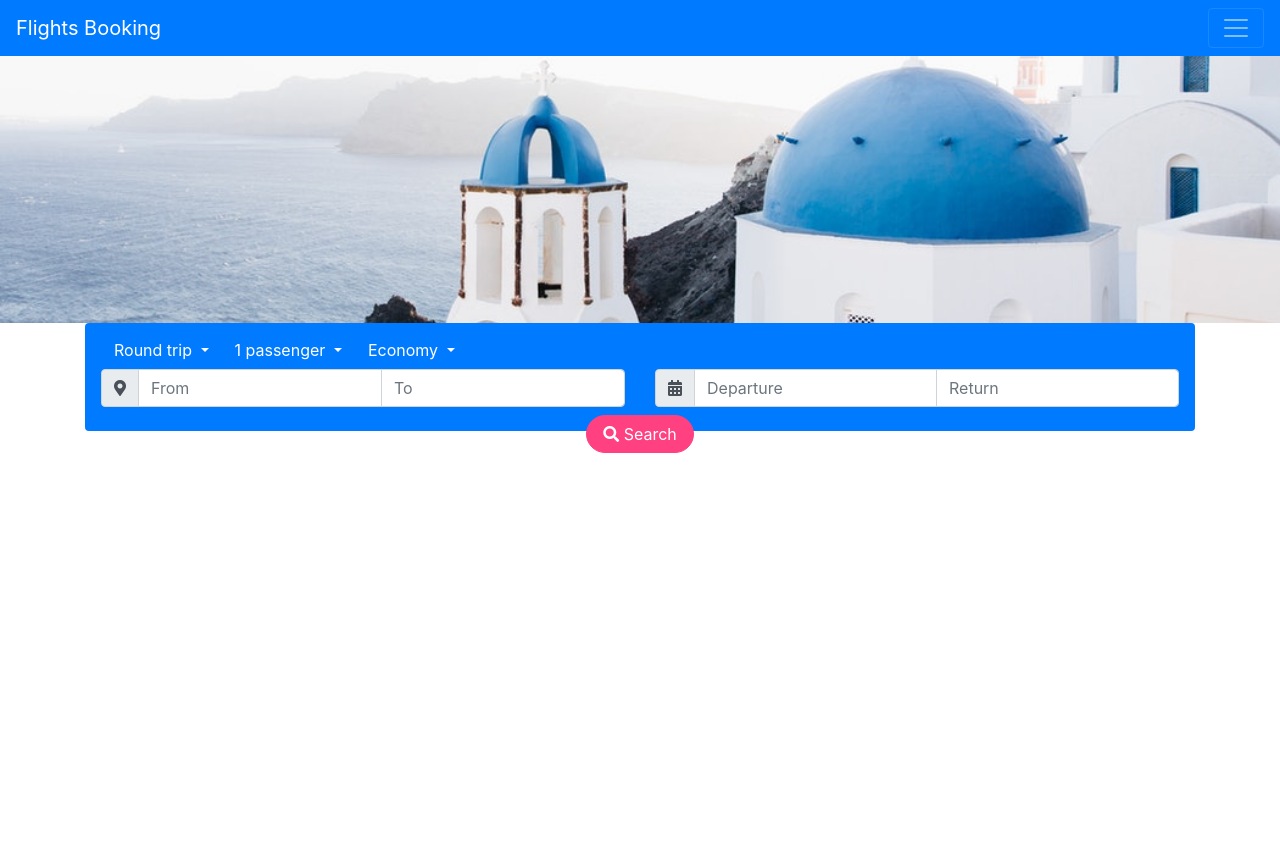
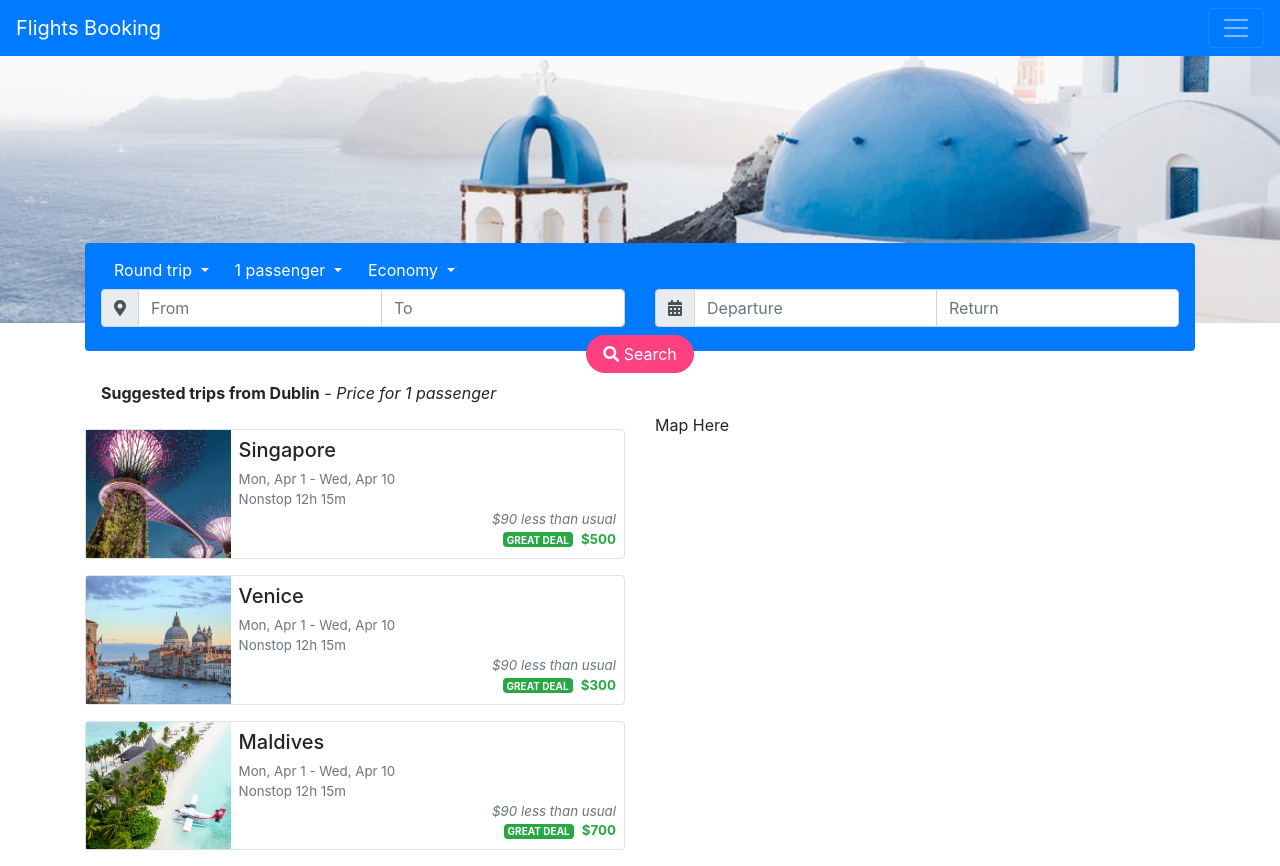
Before and after one commit to Kimserey/flights-booking, an Angular app: page / in a window 1280 px wide. Before the commit the page ends 800 px from the top, so only its background shows below. Built offline with nearby package versions, Linux system fonts and the light colour scheme.

Commit message:
Added mapbox
Style cards

```diff
--- a/package.json
+++ b/package.json
@@ -23,6 +23,7 @@
     "bootstrap": "^4.2.1",
     "core-js": "^2.5.4",
     "jquery": "^3.3.1",
+    "mapbox-gl": "^0.52.0",
     "popper.js": "^1.14.6",
     "rxjs": "~6.3.3",
     "zone.js": "~0.8.26"
--- a/src/app/app.component.html
+++ b/src/app/app.component.html
@@ -19,10 +19,10 @@
   </div>
 </nav>
 
-<div class="landing-background-image"></div>
+<div class="landing-image landing-image-hero"></div>
 
 <div class="container">
-  <div class="bg-primary text-white px-3 py-2 rounded">
+  <div class="bg-primary text-white px-3 py-2 rounded" style="margin-top: -5em;">
     <div>
       <div class="dropdown d-inline">
         <button class="btn btn-primary dropdown-toggle" type="button" data-toggle="dropdown" aria-haspopup="true"
@@ -86,3 +86,66 @@
     <button class="btn btn-secondary rounded-pill px-3"><i class="fas fa-search"></i> Search</button>
   </div>
 </div>
+
+<div class="container">
+  <div class="pl-3 my-2">
+    <span class="font-weight-bold">Suggested trips from Dublin</span> <em> - Price for 1 passenger</em>
+  </div>
+  <div class="row">
+    <div class="col-6">
+      <div class="border rounded my-3 d-flex flex-row" style="font-size: smaller">
+        <div class="landing-image landing-image-card landing-image-card-1"></div>
+        <div class="w-100 p-2">
+          <h5>Singapore</h5>
+          <p class="text-muted m-0">
+            Mon, Apr 1 - Wed, Apr 10
+            <br/>
+            Nonstop 12h 15m
+          </p>
+          <div class="text-right text-muted">
+            <em>$90 less than usual</em>
+            <br/>
+            <div class="badge badge-success mr-2">GREAT DEAL</div> <span class="font-weight-bold text-success">$500</span>
+          </div>
+        </div>
+      </div>
+
+      <div class="border rounded my-3 d-flex flex-row" style="font-size: smaller">
+        <div class="landing-image landing-image-card landing-image-card-2"></div>
+        <div class="w-100 p-2">
+          <h5>Venice</h5>
+          <p class="text-muted m-0">
+            Mon, Apr 1 - Wed, Apr 10
+            <br/>
+            Nonstop 12h 15m
+          </p>
+          <div class="text-right text-muted">
+            <em>$90 less than usual</em>
+            <br/>
+            <div class="badge badge-success mr-2">GREAT DEAL</div> <span class="font-weight-bold text-success">$300</span>
+          </div>
+        </div>
+      </div>
+
+      <div class="border rounded my-3 d-flex flex-row" style="font-size: smaller">
+        <div class="landing-image landing-image-card landing-image-card-3"></div>
+        <div class="w-100 p-2">
+          <h5>Maldives</h5>
+          <p class="text-muted m-0">
+            Mon, Apr 1 - Wed, Apr 10
+            <br/>
+            Nonstop 12h 15m
+          </p>
+          <div class="text-right text-muted">
+            <em>$90 less than usual</em>
+            <br/>
+            <div class="badge badge-success mr-2">GREAT DEAL</div> <span class="font-weight-bold text-success">$700</span>
+          </div>
+        </div>
+      </div>
+    </div>
+    <div class="col-6">
+      Map Here
+    </div>
+  </div>
+</div>
--- a/src/style/styles.scss
+++ b/src/style/styles.scss
@@ -1,13 +1,32 @@
 @import 'variables';
 @import 'node_modules/bootstrap/scss/bootstrap';
 
-.landing-background-image {
-  background-image: url(/assets/img/greece.jpg);
+.landing-image {
   background-position: center;
-  background-size: 100%;
+  background-size: cover;
   background-repeat: no-repeat;
-  height: calc(100vh/3);
-  min-height: 200px;
-  max-height: 500px;
-  max-width: 1440px;
+
+  &-hero {
+    background-image: url(/assets/img/greece.jpg);
+    height: calc(100vh/3);
+    min-height: 200px;
+    max-height: 500px;
+    max-width: 1440px;
+  }
+
+  &-card {
+    width:200px;
+
+    &-1 {
+      background-image: url(/assets/img/singapore.jpg);
+    }
+
+    &-2 {
+      background-image: url(/assets/img/venice.jpg);
+    }
+
+    &-3 {
+      background-image: url(/assets/img/maldives.jpg);
+    }
+  }
 }
```
Also changed, not shown: 1 other file (tests, documents, lock files or other folders).
